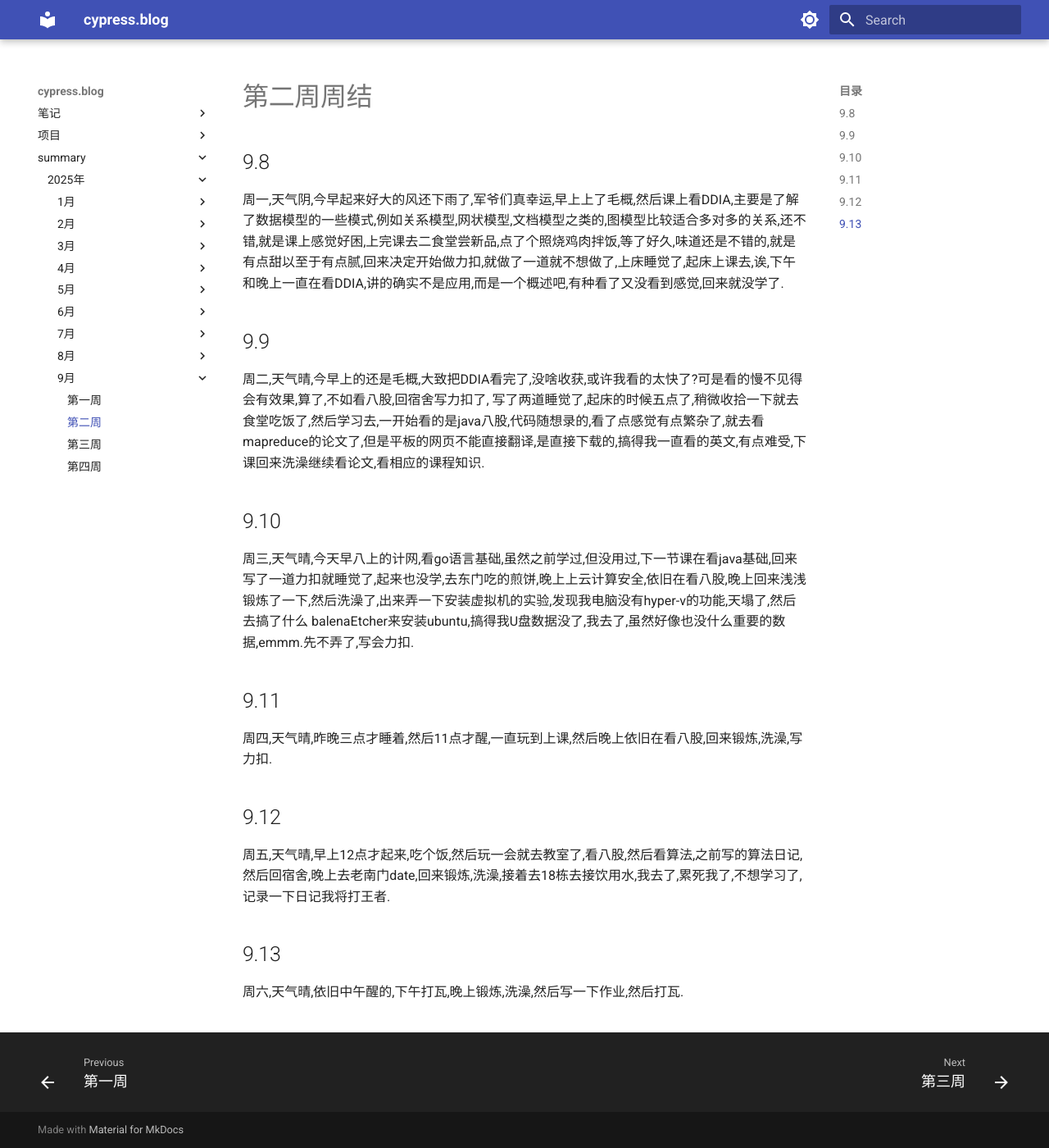
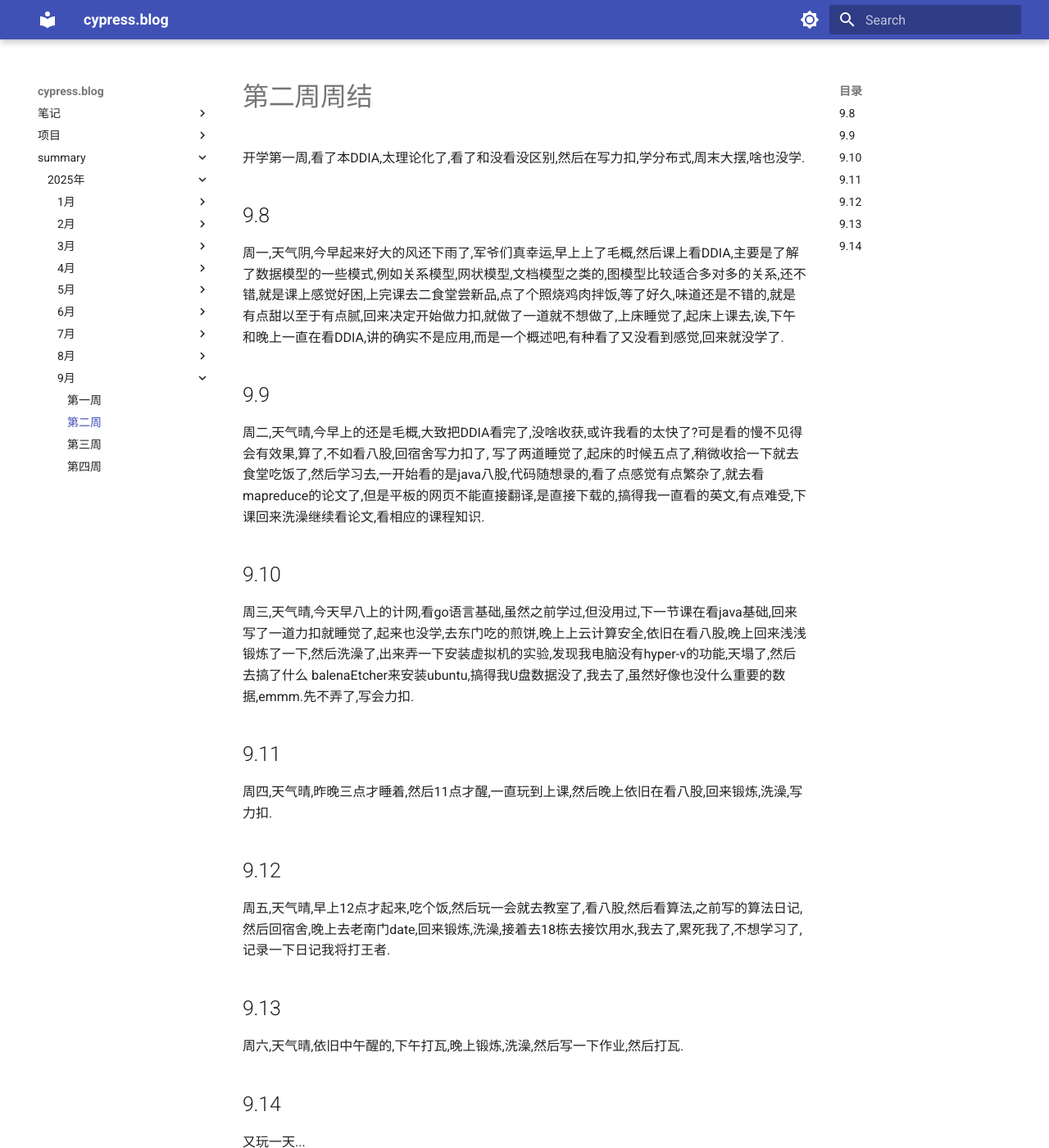
Before and after one commit to cyprer/blog0, an MkDocs documentation site: the page built from docs/summary/25year/9month/2week.md, in a window 1280 px wide and 1400 px high. Shown: the whole window at 82% size. Built offline with MkDocs 1.6.1 and Material for MkDocs 9.7.7, drawn with Linux system fonts in a browser that asks for light colours.

Commit message:
docs: 更新第二周周结内容
添加9月14日的日记记录并修正格式问题

```diff
--- a/docs/summary/25year/9month/2week.md
+++ b/docs/summary/25year/9month/2week.md
@@ -1,5 +1,5 @@
 # 第二周周结
-
+  开学第一周,看了本DDIA,太理论化了,看了和没看没区别,然后在写力扣,学分布式,周末大摆,啥也没学.
 ## 9.8
   周一,天气阴,今早起来好大的风还下雨了,军爷们真幸运,早上上了毛概,然后课上看DDIA,主要是了解了数据模型的一些模式,例如关系模型,网状模型,文档模型之类的,图模型比较适合多对多的关系,还不错,就是课上感觉好困,上完课去二食堂尝新品,点了个照烧鸡肉拌饭,等了好久,味道还是不错的,就是有点甜以至于有点腻,回来决定开始做力扣,就做了一道就不想做了,上床睡觉了,起床上课去,诶,下午和晚上一直在看DDIA,讲的确实不是应用,而是一个概述吧,有种看了又没看到感觉,回来就没学了.
 ## 9.9
@@ -12,3 +12,5 @@
   周五,天气晴,早上12点才起来,吃个饭,然后玩一会就去教室了,看八股,然后看算法,之前写的算法日记,然后回宿舍,晚上去老南门date,回来锻炼,洗澡,接着去18栋去接饮用水,我去了,累死我了,不想学习了,记录一下日记我将打王者.
 ## 9.13
   周六,天气晴,依旧中午醒的,下午打瓦,晚上锻炼,洗澡,然后写一下作业,然后打瓦.
+## 9.14
+  又玩一天...
```
